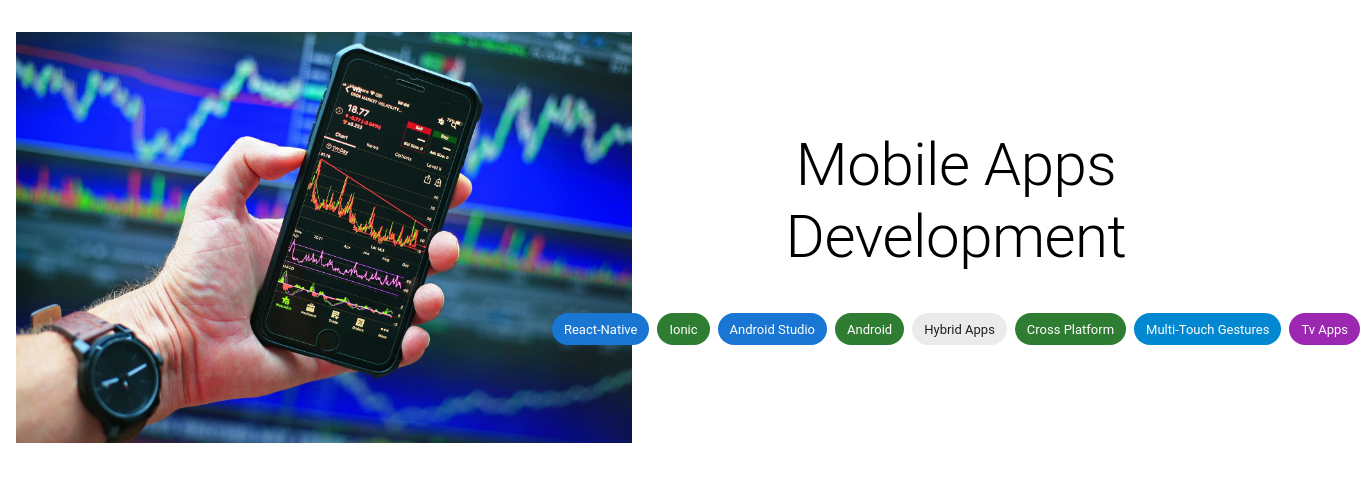
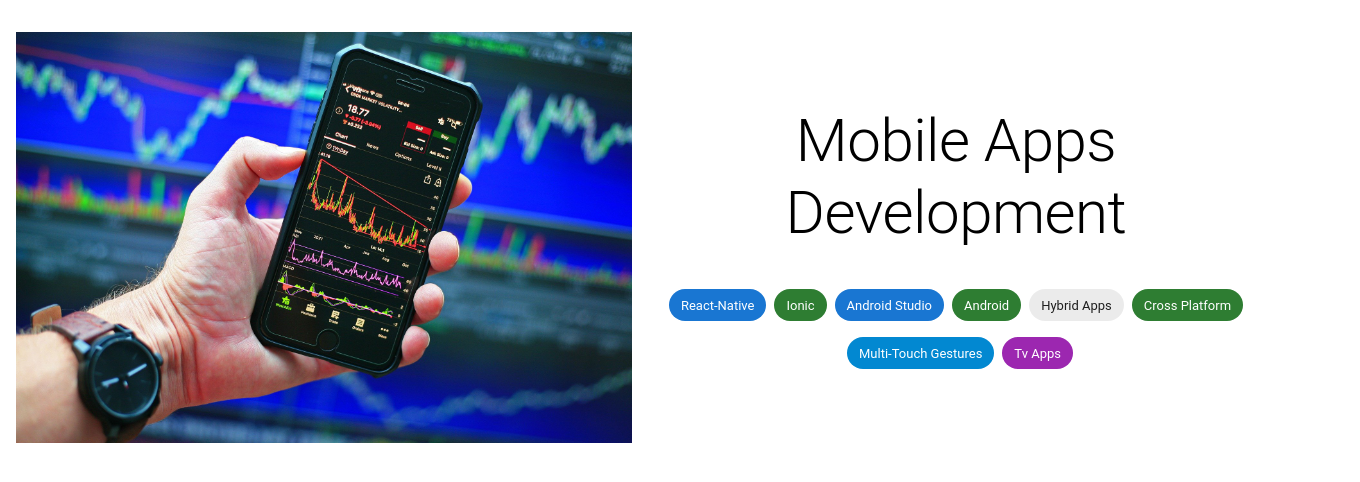
Before and after one commit to MichalKurzal/michalkurzal.github.io, a React (Create React App) app: page /mobileApps in a window 1280 px wide. Shown: the top 482 px of the page, 1360 px wide, since content can reach past the window. Built offline with nearby package versions, Linux system fonts and the light colour scheme.

Commit message:
Responive design

```diff
--- a/src/components/mobileApps.js
+++ b/src/components/mobileApps.js
@@ -39,7 +39,16 @@ export default function MobileApps() {
         <Typography variant="h2" sx={style}>
           Mobile Apps Development
         </Typography>
-        <Stack direction="row" spacing={1}>
+        <Stack
+          direction="row"
+          sx={{
+            display: "flex",
+            flexWrap: "wrap",
+            justifyContent: "center",
+          }}
+          spacing={1}
+          rowGap={2}
+        >
           <Chip label="React-Native" color="primary" />
           <Chip label="Ionic" color="success" />
           <Chip label="Android Studio" color="primary" />
```
